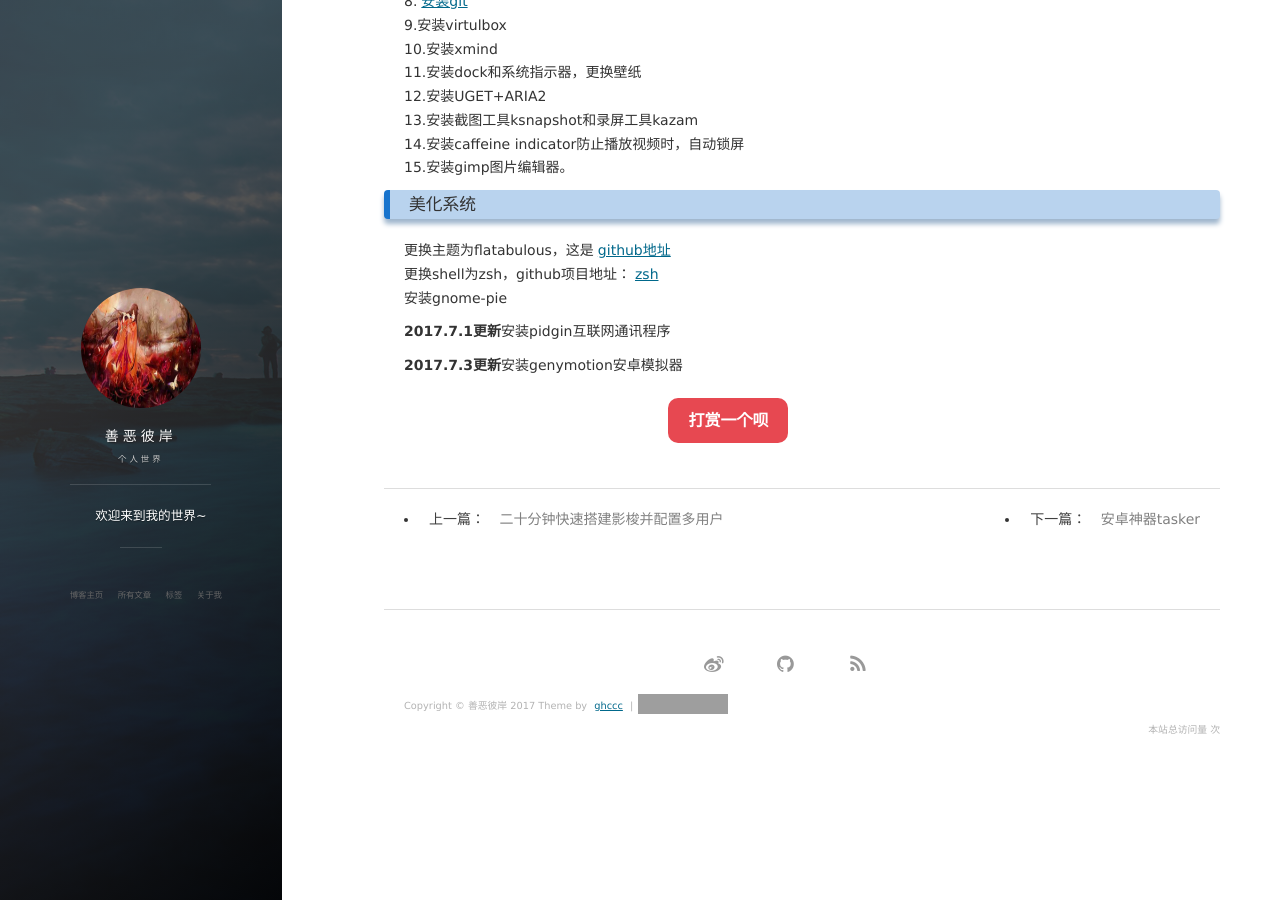
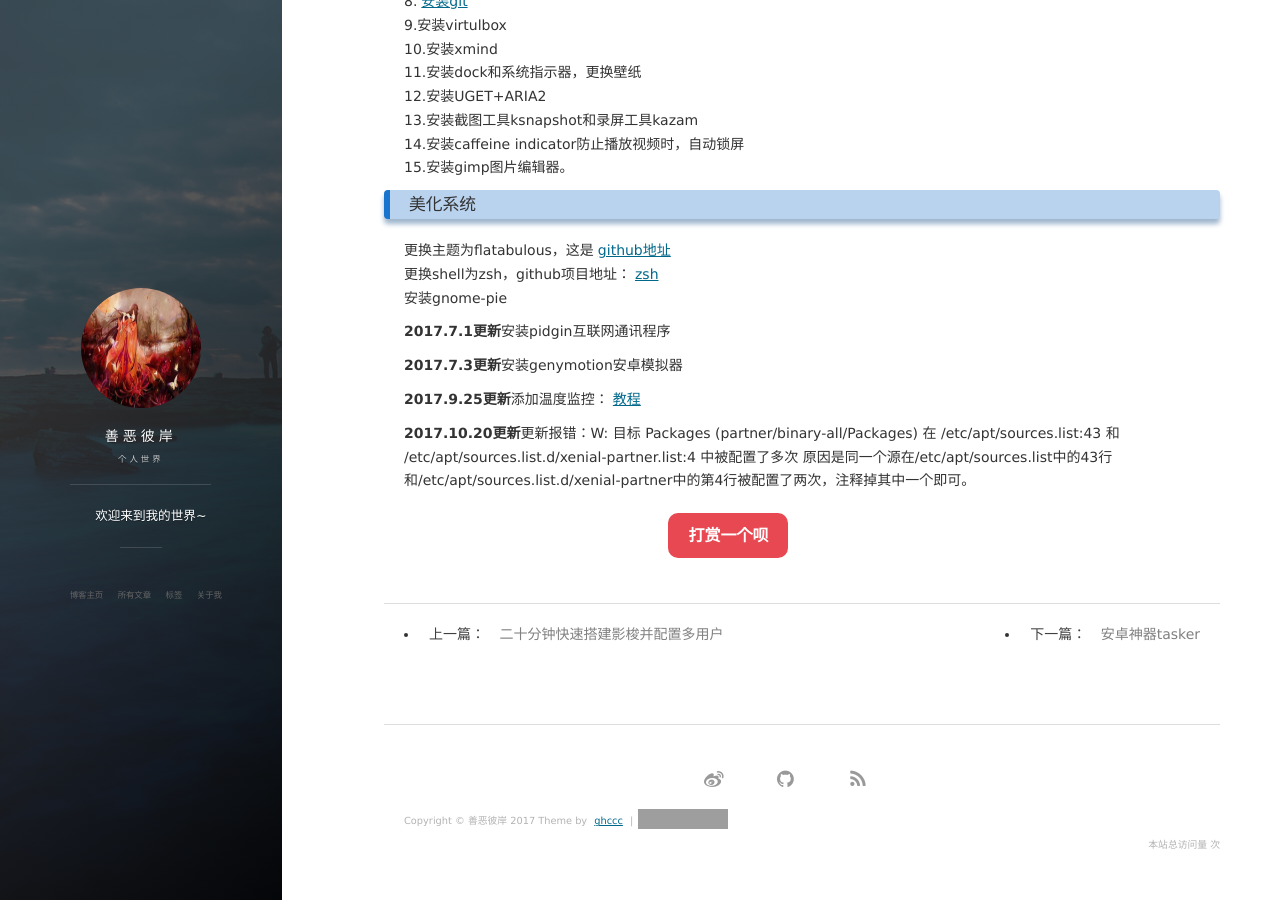
Before and after one commit to ghccc/ghccc.github.io, a Jekyll site: the page built from _posts/2017-05-09-linux1.md, in a window 1280 px wide and 900 px high, scrolled down 1286 px. Built offline with Jekyll 4.4.1, drawn with Linux system fonts in a browser that asks for light colours; nearby versions of some CDN libraries; comment, search, counter and statistics services are not loaded; grey boxes are pictures that could not be loaded.

Commit message:
add something

```diff
--- a/_posts/2017-05-09-linux1.md
+++ b/_posts/2017-05-09-linux1.md
@@ -81,3 +81,8 @@ chrome安装油猴插件破解百度云下载限速，获得百度云真正下
 **2017.7.1更新**安装pidgin互联网通讯程序
 
 **2017.7.3更新**安装genymotion安卓模拟器
+
+**2017.9.25更新**添加温度监控：[教程](http://os.51cto.com/art/201708/547451.html)
+
+**2017.10.20更新**更新报错：W: 目标 Packages (partner/binary-all/Packages) 在 /etc/apt/sources.list:43 和 /etc/apt/sources.list.d/xenial-partner.list:4 中被配置了多次
+原因是同一个源在/etc/apt/sources.list中的43行和/etc/apt/sources.list.d/xenial-partner中的第4行被配置了两次，注释掉其中一个即可。
```
